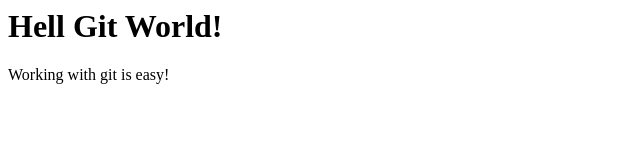
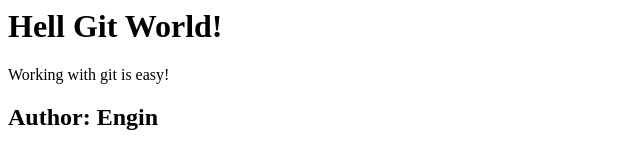
Before and after one commit to dengin/GitGithubMasterClass, a plain HTML site: page index.html in a window 1280 px wide. Shown: the whole page, without its empty margins (0-640 px from the left). Drawn offline with Linux system fonts and the light colour scheme.

Commit message:
Add author
I added author name.

```diff
--- a/index.html
+++ b/index.html
@@ -3,3 +3,5 @@
 <div>
 	<p>Working with git is easy!</p>
 </div>
+
+<h2>Author: Engin</h2>
```
